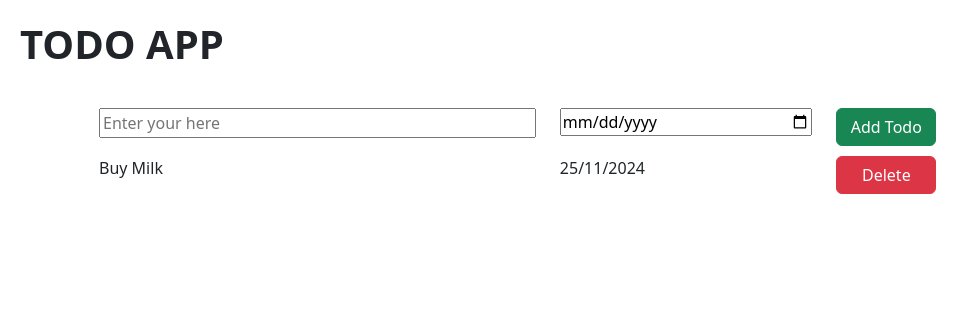
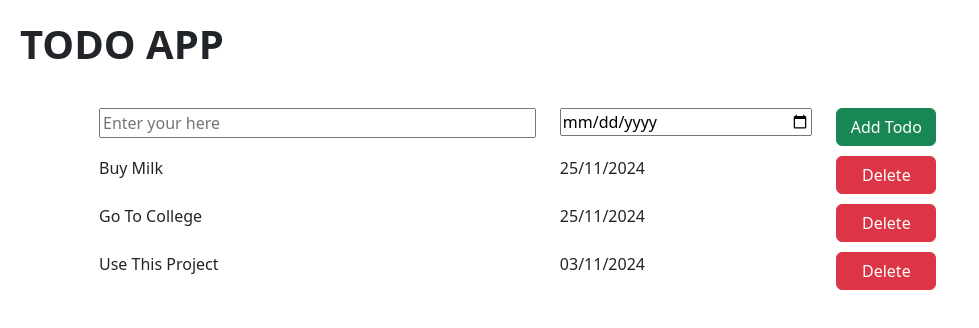
Before and after one commit to durgeshtiwar/Full-Stack-Frontend-Development-Bootcamp, a React (Vite) app in the folder REACT/Exercise_1/: page / in a window 1280 px wide. Shown: the top 328 px of the page, without its empty margins (0-979 px from the left). Built offline with nearby package versions, Linux system fonts and the light colour scheme.

Commit message:
Todo App Version 2 Complete UI

```diff
--- a/REACT/Exercise_1/src/App.jsx
+++ b/REACT/Exercise_1/src/App.jsx
@@ -14,6 +14,10 @@ function App() {
       todoName : 'Go To College',
       todoDate : '25/11/2024',
     },
+    {
+      todoName : 'Use This Project',
+      todoDate : '03/11/2024',
+    }
   ];
 
   return <center className="todo_container">
--- a/REACT/Exercise_1/src/components/TodoItem.jsx
+++ b/REACT/Exercise_1/src/components/TodoItem.jsx
@@ -1,10 +1,10 @@
 import TodoItems from "./TodoItems";
 
-const TodoItem = (todoItems)=>{
+const TodoItem = ({todoItems})=>{
   return(
     <>
-      <div>
-      <TodoItems todoName = 'Buy Milk' todoDate='25/11/2024'></TodoItems>
+      <div className="items-Container">
+        {todoItems.map(items=><TodoItems key={items.todoName} todoName = {items.todoName} todoDate={items.todoDate}></TodoItems>)}
       </div>
     </>
   );
```
Also changed, not shown: REACT/Exercise_1/src/components/TodoItems.jsx (+2 -6 lines).
